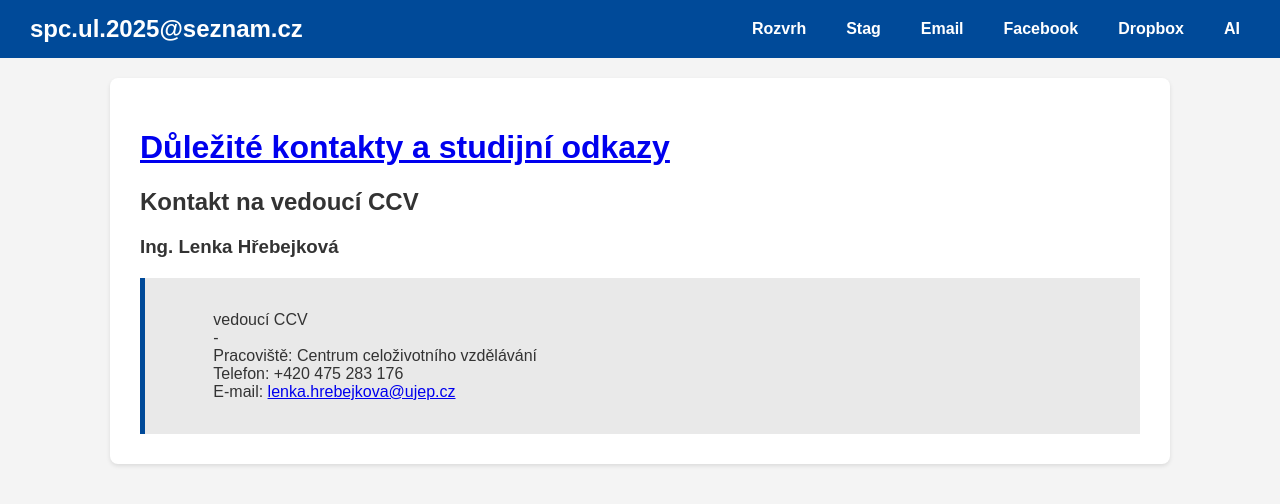
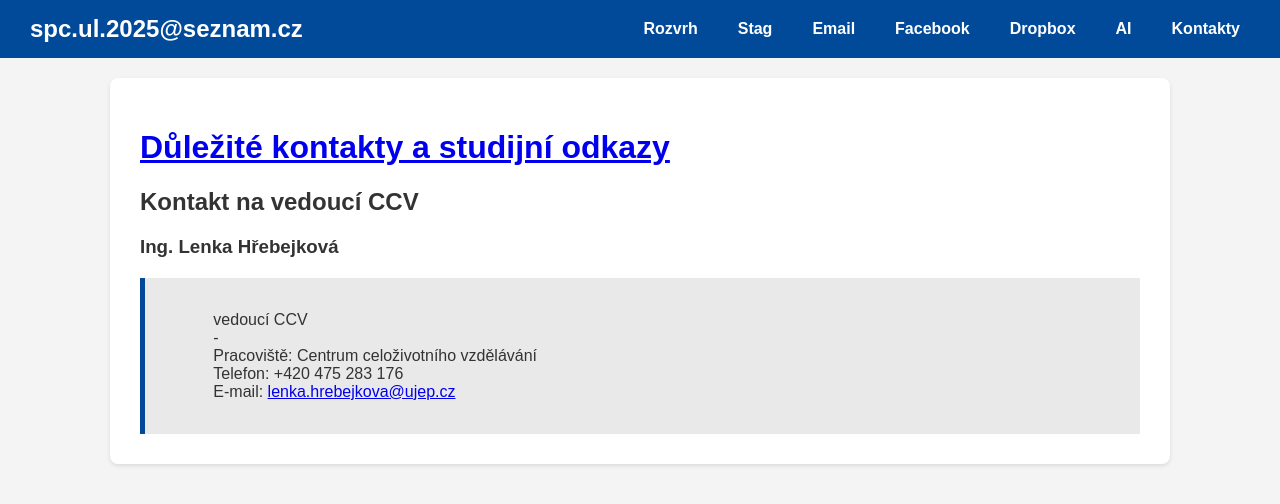
Before and after one commit to bedjan/spc.ul.2025, a plain HTML site: page index.html in a window 1280 px wide. Drawn offline with Linux system fonts and the light colour scheme.

Commit message:
Update index.html

```diff
--- a/index.html
+++ b/index.html
@@ -121,6 +121,7 @@
                 <li><a href="https://www.facebook.com/groups/2026049324832552" target="_blank">Facebook</a></li>
 				 <li><a href="https://www.dropbox.com/home" target="_blank">Dropbox</a></li>
 				<li><a href="https://notebooklm.google.com" target="_blank">AI</a></li>
+				<li><a href="https://www.pf.ujep.cz/cs/cat/centrum-celozivotniho-vzdelavani-kontakty" target="_blank">Kontakty</a></li>
 
 
             </ul>
```
